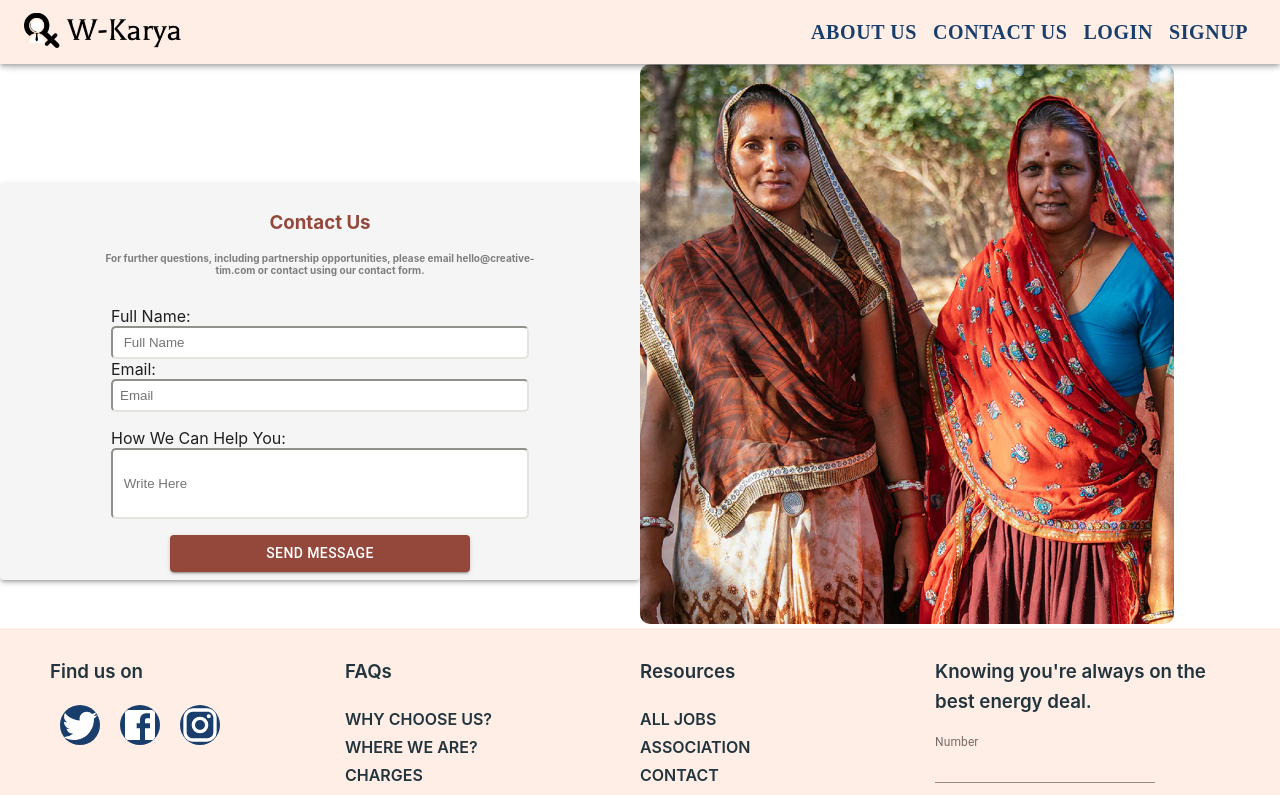
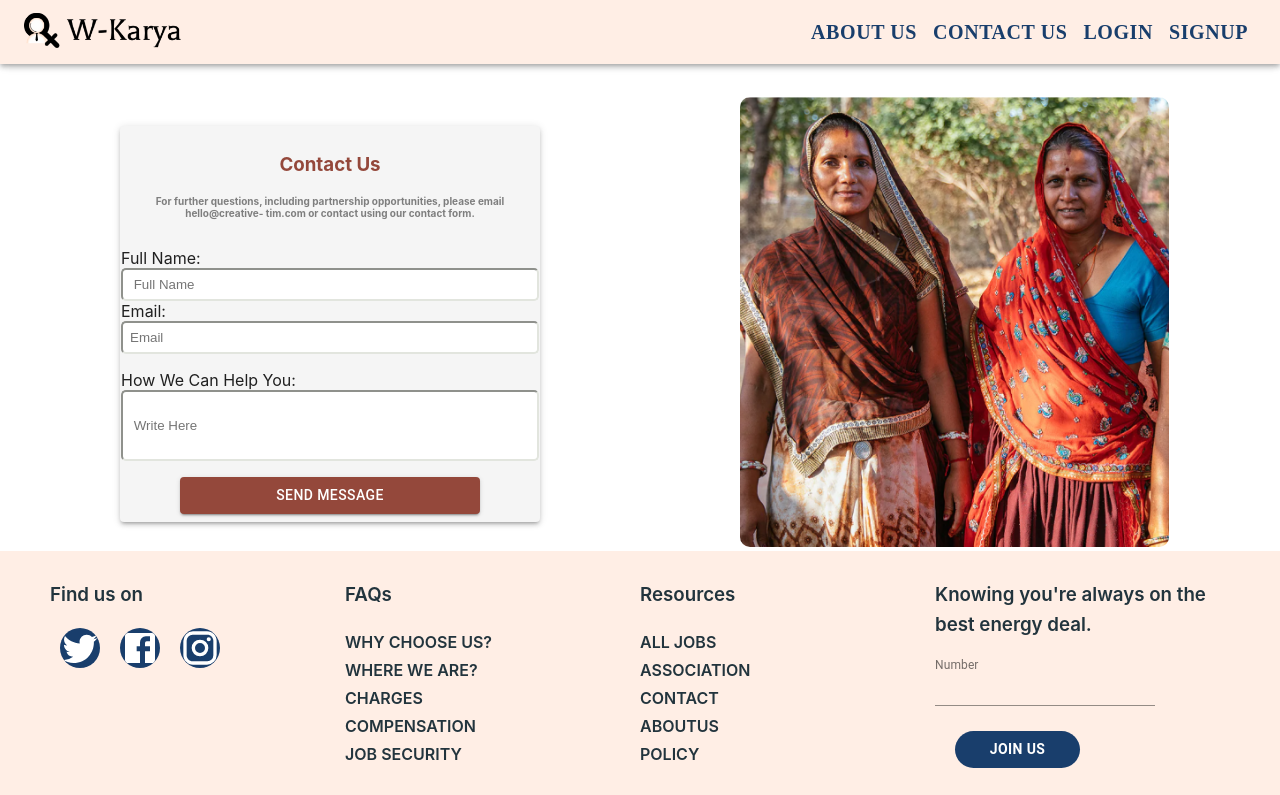
Before and after one commit to Robust-star/W-Karya, a React (Create React App) app in the folder frontend/: page /contact in a window 1280 px wide. Shown: the top 795 px of the page. Built offline with nearby package versions, Linux system fonts and the light colour scheme.

Commit message:
contact updated

```diff
--- a/frontend/src/component/Contact.js
+++ b/frontend/src/component/Contact.js
@@ -27,7 +27,7 @@ const useStyles = makeStyles((theme) => ({
         color: "white",
     },
     image: {
-        height: "560px",
+        height: "450px",
         marginLeft: '0',
         borderRadius: '10px',
     },
@@ -47,7 +47,12 @@ const useStyles = makeStyles((theme) => ({
         maxWidth: '450px',
     },
     firstColoumn: {
-        marginTop: '10%',
+        // marginTop: '10%',
+        margin: "auto auto",
+        // marginLeft: "4px"
+        paddingLeft: "120px",
+        paddingRight: "100px"
+
 
     },
     first1Coloumn: {
@@ -55,7 +60,11 @@ const useStyles = makeStyles((theme) => ({
         backgroundColor: "#F5F5F5"
     },
     secondColoumn: {
-        marginLeft: '0',
+        margin: "auto auto",
+        // marginLeft: "4px"
+        paddingLeft: "100px",
+        paddingRight: "100px",
+
     },
     main: {
         width: '100%'
@@ -90,7 +99,7 @@ function Contact() {
                                     <label className={classes.label}>Full Name:</label><br />
                                     <input className={classes.inputBox} type='text' placeholder=" Full Name" />
                                 </Grid>
-                                <Grid item>
+                                <Grid item >
                                     <label className={classes.label}>Email:</label><br />
                                     <input className={classes.inputBox} type='email' placeholder="Email" />
                                 </Grid>
@@ -115,7 +124,7 @@ function Contact() {
                         </Grid>
                     </Paper>
                 </Grid>
-                <Grid item xs={6} className={classes.secondColoumn}>
+                <Grid item xs={6} className={classes.secondColoumn} >
                     <img className={classes.image} src={Ladies} alt="" />
                 </Grid>
             </Grid>
```
